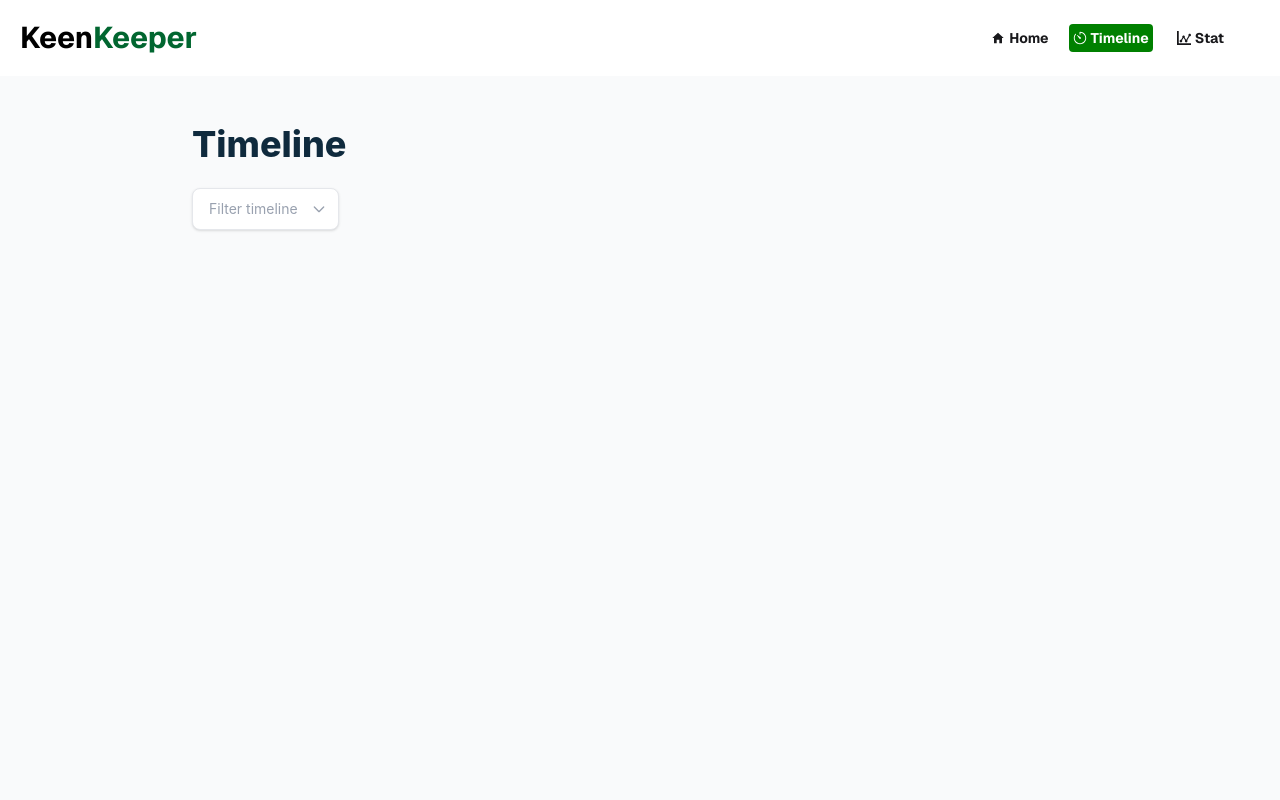
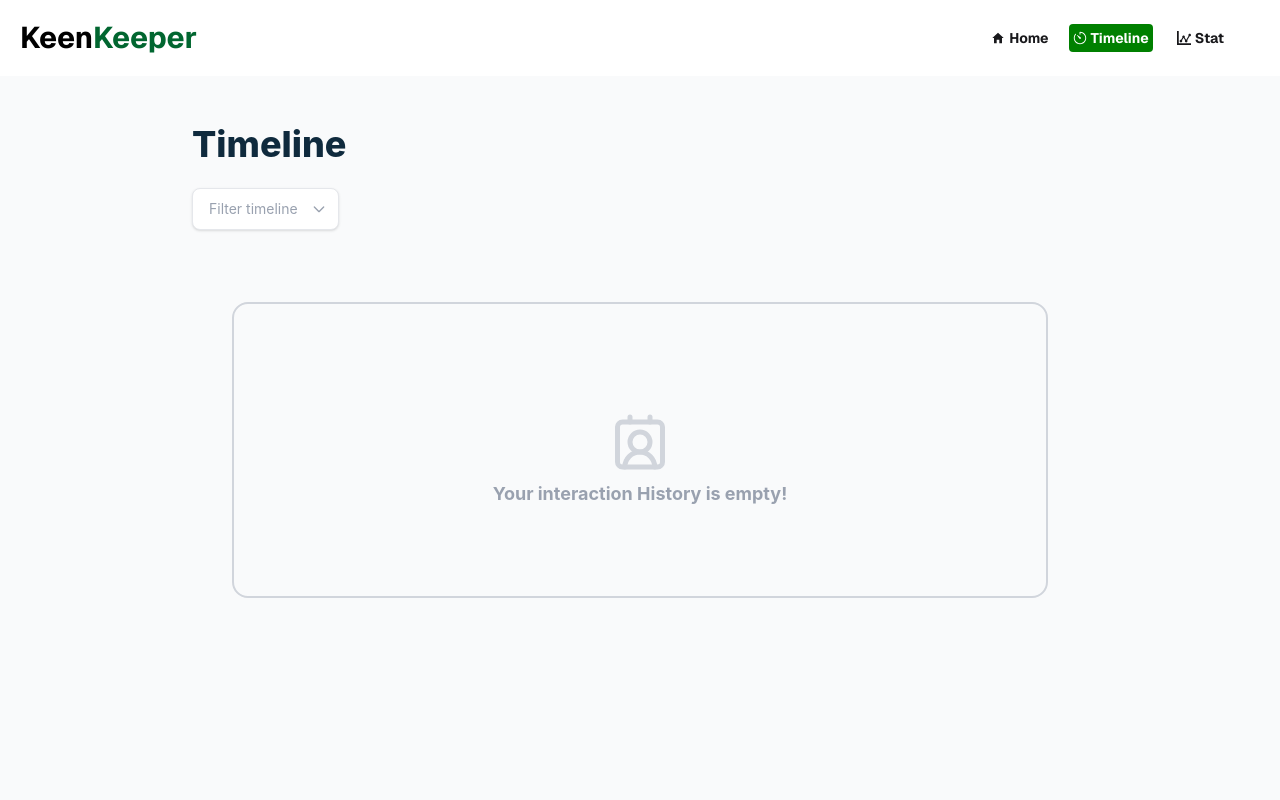
Before and after one commit to rokan45/keen-keeper-react-communication-webapp, a React (Vite) app: page /timeline in a window 1280 px wide. Shown: the top 800 px of the page. Built offline with nearby package versions, Linux system fonts and the light colour scheme.

Commit message:
For no interaction history empty component added

```diff
--- /dev/null
+++ b/src/component/empty/EmptyList.jsx
@@ -0,0 +1,15 @@
+import React from 'react';
+import { LuContactRound } from 'react-icons/lu';
+
+
+
+const EmptyList = () => {
+    return (
+        <div className='mx-10 flex flex-col justify-center border-2 border-gray-300  items-center px-15 py-22 bg-gray-50 rounded-2xl mt-10'>
+            <div className='mt-5'><LuContactRound className='text-6xl text-gray-300 *:' /></div>
+            <h2 className='text-lg  font-bold text-gray-400 mt-2'>Your interaction History is empty!</h2>
+        </div>
+    );
+};
+
+export default EmptyList;
--- a/src/component/timeline/TimelinePage.jsx
+++ b/src/component/timeline/TimelinePage.jsx
@@ -3,6 +3,7 @@ import { FriendContext } from '../../context/ContextProvider';
 import { MdAddCall } from 'react-icons/md';
 import { IoMdText } from 'react-icons/io';
 import { FaVideo } from 'react-icons/fa';
+import EmptyList from '../empty/EmptyList';
 
 const TimelinePage = () => {
 
@@ -14,15 +15,15 @@ const TimelinePage = () => {
     console.log(allinteraction);
 
     useEffect(() => {
-        if (!filterType|| filterType==='Filter timeline'){
+        if (!filterType || filterType === 'Filter timeline') {
             // eslint-disable-next-line react-hooks/set-state-in-effect
             setFilter(allinteraction);
         }
-        else{
-            const filterData=allinteraction.filter((info)=>info.interactionType.toLowerCase()===filterType.toLowerCase());
+        else {
+            const filterData = allinteraction.filter((info) => info.interactionType.toLowerCase() === filterType.toLowerCase());
             setFilter(filterData);
         }
-    },[filterType,allinteraction])
+    }, [filterType, allinteraction])
 
 
     return (
@@ -49,6 +50,8 @@ return (
                 <div className="flex flex-col gap-10">
 
                     <div>
+                        {filter.length === 0 ? <EmptyList /> :
+                            <div>
                                 {
                                     filter.map((info, index) => <div key={index} className="bg-white p-5 rounded-xl border border-gray-100 shadow-[0_3px_6px_0_rgba(0,0,0,0.05)] flex items-center gap-5 mt-5 hover:translate-x-1 transition-transform cursor-pointer">
 
@@ -64,6 +67,10 @@ return (
                                         </div>
                                     </div>)
                                 }
+
+                            </div>
+                        }
+
                     </div>
 
                 </div>
```
Also changed, not shown: 1 other file (tests, documents, lock files or other folders). Lines whose indentation alone changed are shown as unchanged.
